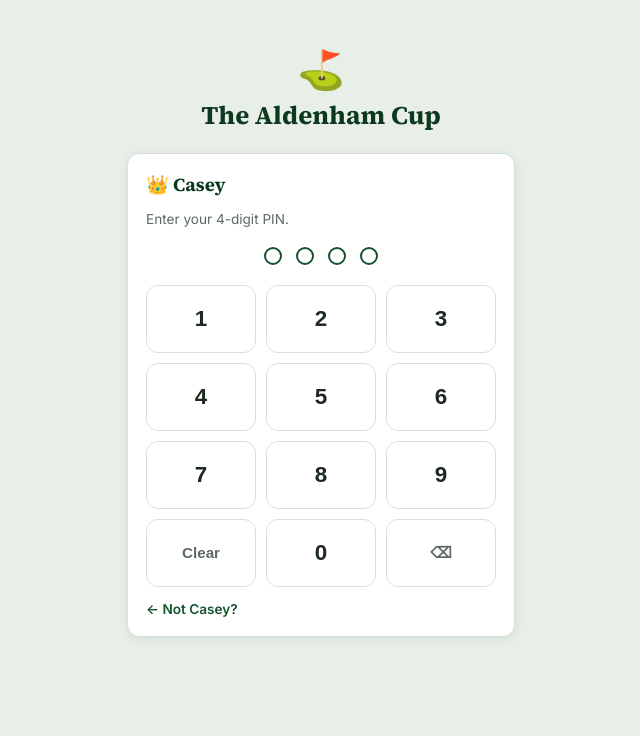
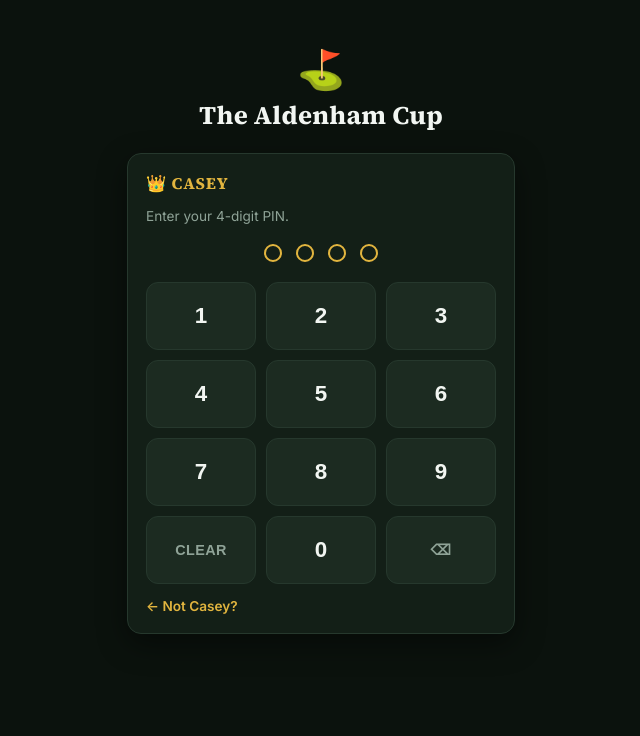
Before and after one commit to tk4f65dg4y-alt/golf-tournament, a Node server app: page /login/casey in a window 1280 px wide. Shown: the top 736 px of the page, without its empty margins (319-959 px from the left). Run offline with Node 20, Linux system fonts and the light colour scheme; the visitor is signed in with stand-in values (Sample User, id 1).

Commit message:
Sports-broadcast redesign: dark theme with glowing scoreboard
CSS-only pivot from the paper-matching light theme to a dark, high-energy
broadcast look -- near-black ground, glowing team-colored scores and name
buttons, gradient accent bar (Casey/gold/Reggel) on scoreboard cards,
pulsing LIVE pills, gold section headers. Serif display numbers and both
team colors carry over from the original palette, just tuned for contrast
on dark. No markup or logic changes -- every view already themed purely
through CSS custom properties.

```diff
--- a/public/css/style.css
+++ b/public/css/style.css
@@ -1,18 +1,20 @@
 :root {
-  --green: #14532D;
-  --green-dark: #0d3a1f;
-  --gold: #9A7B2F;
-  --gold-light: #c7a75a;
-  --panel: #E8EFE9;
+  --bg: #0b120d;
+  --bg-elevated: #131f17;
+  --bg-elevated-2: #1c2b21;
+  --green: #22c55e;
+  --green-dark: #16a34a;
+  --gold: #e2b53f;
+  --gold-dim: #a3841f;
   --white: #ffffff;
-  --ink: #1c2a1f;
-  --muted: #5b6b60;
-  --border: #d6e0d6;
-  --red: #9B2C2C;
-  --casey: #2C5282;
-  --reggel: #9B2C2C;
-  --radius: 12px;
-  --shadow: 0 2px 10px rgba(20, 83, 45, 0.10);
+  --ink: #f2f6f2;
+  --muted: #8fa397;
+  --border: #26382d;
+  --red: #ff5c5c;
+  --casey: #5b8fe6;
+  --reggel: #f0645a;
+  --radius: 14px;
+  --shadow: 0 10px 30px rgba(0, 0, 0, 0.45);
   --serif: 'Source Serif 4', Georgia, 'Times New Roman', serif;
   --sans: 'Inter', -apple-system, BlinkMacSystemFont, 'Segoe UI', Roboto, sans-serif;
 }
@@ -22,28 +24,28 @@
 body {
   margin: 0;
   font-family: var(--sans);
-  background: var(--panel);
+  background: var(--bg);
   color: var(--ink);
 }
 
-a { color: var(--green); text-decoration: none; font-weight: 600; }
+a { color: var(--gold); text-decoration: none; font-weight: 600; }
 a:hover { text-decoration: underline; }
 
-h1, h2, h3 { font-family: var(--serif); font-weight: 700; color: var(--green-dark); }
-h1 { font-size: 1.6rem; margin: 0 0 12px; }
-h2 { font-size: 1.15rem; margin: 0 0 10px; }
+h1, h2, h3 { font-family: var(--serif); font-weight: 700; color: var(--ink); }
+h1 { font-size: 1.6rem; margin: 0 0 12px; letter-spacing: 0.01em; }
+h2 { font-size: 1.02rem; margin: 0 0 10px; text-transform: uppercase; letter-spacing: 0.05em; font-weight: 700; color: var(--gold); }
 h3 { font-size: 1.02rem; margin: 0 0 8px; }
 .muted { color: var(--muted); }
 .small { font-size: 0.85rem; }
 
 .nav {
-  background: var(--green);
+  background: linear-gradient(180deg, #0e1712, #090e0a);
   color: var(--white);
   padding: 0 12px;
   position: sticky;
   top: 0;
   z-index: 20;
-  box-shadow: 0 2px 8px rgba(0,0,0,0.15);
+  border-bottom: 2px solid var(--gold);
 }
 .nav-inner {
   max-width: 920px;
@@ -63,54 +65,67 @@ h3 { font-size: 1.02rem; margin: 0 0 8px; }
   margin-right: 10px;
 }
 .nav a.link {
-  color: rgba(255,255,255,0.82);
+  color: rgba(255,255,255,0.75);
   padding: 9px 11px;
   border-radius: 8px;
   white-space: nowrap;
-  font-size: 0.9rem;
-  font-weight: 600;
+  font-size: 0.82rem;
+  font-weight: 700;
+  text-transform: uppercase;
+  letter-spacing: 0.04em;
 }
-.nav a.link:hover, .nav a.link.active { background: rgba(255,255,255,0.15); color: #fff; text-decoration: none; }
+.nav a.link:hover, .nav a.link.active { background: rgba(255,255,255,0.1); color: var(--gold); text-decoration: none; }
 .nav .spacer { flex: 1; }
 .nav form { margin: 0; }
 .nav button.linklike {
-  background: rgba(255,255,255,0.12); border: none; color: #fff; font: inherit; cursor: pointer;
+  background: rgba(255,255,255,0.08); border: none; color: #fff; font: inherit; cursor: pointer;
   padding: 8px 12px; border-radius: 8px; font-weight: 700; font-size: 0.85rem; white-space: nowrap;
 }
-.nav button.linklike:hover { background: rgba(255,255,255,0.22); }
+.nav button.linklike:hover { background: rgba(255,255,255,0.18); }
 
 .container { max-width: 640px; margin: 0 auto; padding: 16px 14px 70px; }
 
 .card {
-  background: var(--white);
+  background: var(--bg-elevated);
   border-radius: var(--radius);
   box-shadow: var(--shadow);
   padding: 18px;
   margin-bottom: 14px;
   border: 1px solid var(--border);
 }
-.panel { background: var(--panel); border-color: var(--panel); }
+.panel { background: var(--bg-elevated-2); border-color: var(--bg-elevated-2); }
 
 .grid-2 { display: grid; grid-template-columns: 1fr 1fr; gap: 12px; }
 @media (max-width: 520px) { .grid-2 { grid-template-columns: 1fr; } }
 
 /* Team score hero */
+.card:has(.score-hero) {
+  background: radial-gradient(120% 140% at 50% 0%, #182a1f 0%, var(--bg-elevated) 60%);
+  position: relative;
+  overflow: hidden;
+}
+.card:has(.score-hero)::before {
+  content: "";
+  position: absolute; top: 0; left: 0; right: 0; height: 4px;
+  background: linear-gradient(90deg, var(--casey), var(--gold) 50%, var(--reggel));
+}
 .score-hero { display: flex; align-items: center; justify-content: center; gap: 16px; text-align: center; flex-wrap: wrap; }
 .team-score { display: flex; flex-direction: column; align-items: center; min-width: 110px; }
-.team-score .num { font-family: var(--serif); font-size: 2.8rem; font-weight: 900; line-height: 1; }
-.team-score .label { font-weight: 700; margin-top: 6px; }
-.vs { font-family: var(--serif); font-size: 1rem; color: var(--muted); font-weight: 700; }
+.team-score .num { font-family: var(--serif); font-size: 3rem; font-weight: 900; line-height: 1; text-shadow: 0 0 26px currentColor; }
+.team-score .label { font-weight: 700; margin-top: 6px; text-transform: uppercase; letter-spacing: 0.03em; font-size: 0.9rem; color: var(--ink); }
+.vs { font-family: var(--serif); font-size: 0.85rem; color: var(--muted); font-weight: 700; text-transform: uppercase; letter-spacing: 0.08em; }
 .projected-note { text-align: center; margin-top: 8px; }
 
 .pill {
-  display: inline-block; padding: 3px 10px; border-radius: 999px; font-size: 0.76rem;
-  font-weight: 700; letter-spacing: 0.02em;
+  display: inline-block; padding: 3px 10px; border-radius: 999px; font-size: 0.72rem;
+  font-weight: 800; letter-spacing: 0.04em; text-transform: uppercase;
 }
-.pill.live { background: #fdecea; color: var(--red); }
-.pill.scheduled { background: var(--panel); color: var(--muted); }
-.pill.complete { background: #e8f5ec; color: var(--green); }
-.pill.casey { background: #e7edf5; color: var(--casey); }
-.pill.reggel { background: #f6e9e9; color: var(--reggel); }
+.pill.live { background: rgba(255, 92, 92, 0.15); color: var(--red); box-shadow: 0 0 0 1px rgba(255,92,92,0.35) inset; animation: livepulse 1.8s ease-in-out infinite; }
+.pill.scheduled { background: var(--bg-elevated-2); color: var(--muted); }
+.pill.complete { background: rgba(34, 197, 94, 0.15); color: var(--green); box-shadow: 0 0 0 1px rgba(34,197,94,0.35) inset; }
+.pill.casey { background: rgba(91, 143, 230, 0.15); color: var(--casey); box-shadow: 0 0 0 1px rgba(91,143,230,0.35) inset; }
+.pill.reggel { background: rgba(240, 100, 90, 0.15); color: var(--reggel); box-shadow: 0 0 0 1px rgba(240,100,90,0.35) inset; }
+@keyframes livepulse { 0%, 100% { opacity: 1; } 50% { opacity: 0.55; } }
 
 .match-row { display: flex; justify-content: space-between; align-items: center; gap: 10px; padding: 12px 0; border-bottom: 1px solid var(--border); }
 .match-row:last-child { border-bottom: none; }
@@ -162,65 +179,65 @@ th { color: var(--muted); font-size: 0.74rem; text-transform: uppercase; letter-
 .auth-title { text-align: center; margin: 4px 0 20px; }
 .name-grid { display: grid; grid-template-columns: 1fr 1fr; gap: 10px; }
 .name-btn {
-  display: block; text-align: center; padding: 18px 10px; border-radius: 12px; font-weight: 700;
-  font-size: 1.05rem; border: 2px solid var(--border); background: var(--white); color: var(--ink);
+  display: block; text-align: center; padding: 18px 10px; border-radius: 12px; font-weight: 800;
+  font-size: 1.05rem; border: 2px solid var(--border); background: var(--bg-elevated-2); color: var(--ink);
 }
-.name-btn:hover { text-decoration: none; background: var(--panel); }
-.name-btn.team-casey { border-color: var(--casey); }
-.name-btn.team-reggel { border-color: var(--reggel); }
-.name-btn.spectator { display: block; width: 100%; margin-top: 10px; border-style: dashed; color: var(--muted); }
+.name-btn:hover { text-decoration: none; background: var(--bg-elevated); }
+.name-btn.team-casey { border-color: var(--casey); box-shadow: 0 0 18px -8px var(--casey); }
+.name-btn.team-reggel { border-color: var(--reggel); box-shadow: 0 0 18px -8px var(--reggel); }
+.name-btn.spectator { display: block; width: 100%; margin-top: 10px; border-style: dashed; color: var(--muted); box-shadow: none; }
 
 .pin-display { display: flex; justify-content: center; gap: 14px; margin: 20px 0; }
-.pin-dot { width: 18px; height: 18px; border-radius: 50%; border: 2px solid var(--green); }
-.pin-dot.filled { background: var(--green); }
+.pin-dot { width: 18px; height: 18px; border-radius: 50%; border: 2px solid var(--gold); }
+.pin-dot.filled { background: var(--gold); box-shadow: 0 0 10px var(--gold); }
 .keypad { display: grid; grid-template-columns: repeat(3, 1fr); gap: 10px; }
 .key {
-  padding: 20px 0; font-size: 1.4rem; font-weight: 700; border-radius: 12px; border: 1.5px solid var(--border);
-  background: var(--white); color: var(--ink); cursor: pointer;
+  padding: 20px 0; font-size: 1.4rem; font-weight: 800; border-radius: 12px; border: 1.5px solid var(--border);
+  background: var(--bg-elevated-2); color: var(--ink); cursor: pointer;
 }
-.key:active { background: var(--panel); }
-.key-ghost { font-size: 0.95rem; color: var(--muted); }
+.key:active { background: var(--bg-elevated); }
+.key-ghost { font-size: 0.9rem; color: var(--muted); text-transform: uppercase; letter-spacing: 0.03em; }
 
 /* Scoring screen */
 .hole-header { text-align: center; padding: 6px 0 12px; }
-.hole-header .num { font-family: var(--serif); font-size: 3rem; font-weight: 900; color: var(--green-dark); line-height: 1; }
-.hole-meta { color: var(--muted); font-weight: 600; margin-top: 4px; }
+.hole-header .num { font-family: var(--serif); font-size: 3.4rem; font-weight: 900; color: var(--gold); line-height: 1; text-shadow: 0 0 30px rgba(226,181,63,0.35); }
+.hole-meta { color: var(--muted); font-weight: 700; margin-top: 4px; text-transform: uppercase; letter-spacing: 0.03em; font-size: 0.82rem; }
 .hole-nav { display: flex; justify-content: space-between; align-items: center; gap: 10px; margin: 14px 0; }
 .hole-dots { display: flex; gap: 3px; flex-wrap: wrap; justify-content: center; max-width: 260px; }
 .hole-dot { width: 9px; height: 9px; border-radius: 50%; background: var(--border); }
 .hole-dot.played-a { background: var(--casey); }
 .hole-dot.played-b { background: var(--reggel); }
 .hole-dot.played-half { background: var(--gold); }
-.hole-dot.current { outline: 2px solid var(--green); outline-offset: 2px; }
+.hole-dot.current { outline: 2px solid var(--gold); outline-offset: 2px; }
 
-.player-row { border: 1.5px solid var(--border); border-radius: 12px; padding: 12px; margin-bottom: 10px; }
+.player-row { border: 1.5px solid var(--border); background: var(--bg-elevated-2); border-radius: 12px; padding: 12px; margin-bottom: 10px; }
 .player-row.side-a { border-left: 4px solid var(--casey); }
 .player-row.side-b { border-left: 4px solid var(--reggel); }
 .player-row-head { display: flex; justify-content: space-between; align-items: center; margin-bottom: 8px; }
-.player-name { font-weight: 700; }
-.shot-badge { font-size: 0.72rem; font-weight: 700; color: var(--gold); background: #f5efdd; padding: 2px 8px; border-radius: 999px; margin-left: 6px; }
+.player-name { font-weight: 800; }
+.shot-badge { font-size: 0.7rem; font-weight: 800; color: var(--gold); background: rgba(226,181,63,0.15); padding: 2px 8px; border-radius: 999px; margin-left: 6px; }
 .stepper { display: flex; align-items: center; gap: 10px; }
 .stepper button {
-  width: 44px; height: 44px; border-radius: 10px; border: 1.5px solid var(--border); background: var(--white);
-  font-size: 1.3rem; font-weight: 700; cursor: pointer; color: var(--green);
+  width: 46px; height: 46px; border-radius: 10px; border: 1.5px solid var(--border); background: var(--bg-elevated);
+  font-size: 1.4rem; font-weight: 800; cursor: pointer; color: var(--green);
 }
-.stepper button:active { background: var(--panel); }
-.stepper .gross-val { font-family: var(--serif); font-size: 1.8rem; font-weight: 900; min-width: 44px; text-align: center; }
+.stepper button:active { background: var(--bg-elevated-2); }
+.stepper .gross-val { font-family: var(--serif); font-size: 1.9rem; font-weight: 900; min-width: 44px; text-align: center; color: var(--ink); }
 .net-note { font-size: 0.8rem; color: var(--muted); margin-left: auto; text-align: right; }
 .pickup-btn {
-  font-size: 0.78rem; font-weight: 700; padding: 4px 10px; border-radius: 999px; border: 1.5px solid var(--border);
-  background: var(--white); color: var(--muted); cursor: pointer; margin-left: 8px;
+  font-size: 0.75rem; font-weight: 800; padding: 4px 10px; border-radius: 999px; border: 1.5px solid var(--border);
+  background: transparent; color: var(--muted); cursor: pointer; margin-left: 8px; text-transform: uppercase; letter-spacing: 0.02em;
 }
 .pickup-btn.active { background: var(--red); color: #fff; border-color: var(--red); }
 
-.hole-result-banner { text-align: center; font-weight: 700; padding: 10px; border-radius: 10px; background: var(--panel); margin: 14px 0; }
+.hole-result-banner { text-align: center; font-weight: 700; padding: 10px; border-radius: 10px; background: var(--bg-elevated-2); margin: 14px 0; border: 1px solid var(--border); }
 .sync-status { display: flex; align-items: center; gap: 6px; justify-content: center; font-size: 0.78rem; color: var(--muted); margin-top: 10px; }
-.sync-dot { width: 8px; height: 8px; border-radius: 50%; background: var(--green); }
-.sync-dot.pending { background: var(--gold); }
-.sync-dot.offline { background: var(--red); }
+.sync-dot { width: 8px; height: 8px; border-radius: 50%; background: var(--green); box-shadow: 0 0 8px var(--green); }
+.sync-dot.pending { background: var(--gold); box-shadow: 0 0 8px var(--gold); }
+.sync-dot.offline { background: var(--red); box-shadow: 0 0 8px var(--red); }
 
-.checkbox-list { display: flex; flex-direction: column; gap: 6px; max-height: 220px; overflow-y: auto; border: 1.5px solid var(--border); border-radius: 10px; padding: 10px; }
-.checkbox-list label { font-weight: 500; display: flex; align-items: center; gap: 8px; margin: 0; }
+.checkbox-list { display: flex; flex-direction: column; gap: 6px; max-height: 220px; overflow-y: auto; border: 1.5px solid var(--border); border-radius: 10px; padding: 10px; background: var(--bg-elevated-2); }
+.checkbox-list label { font-weight: 500; display: flex; align-items: center; gap: 8px; margin: 0; text-transform: none; color: var(--ink); }
 
 .photo-grid { display: grid; grid-template-columns: repeat(auto-fill, minmax(130px, 1fr)); gap: 10px; }
 .photo-grid img { width: 100%; height: 130px; object-fit: cover; border-radius: 10px; display: block; }
```
Also changed, not shown: other parts of public/css/style.css (+18 -16 lines).
